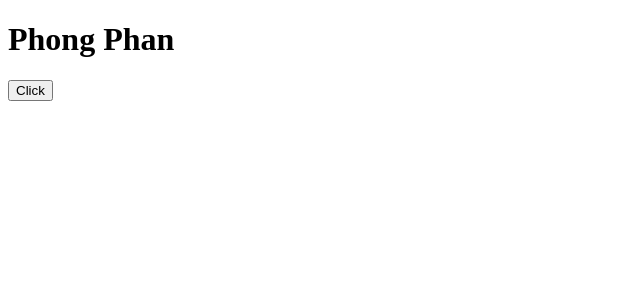
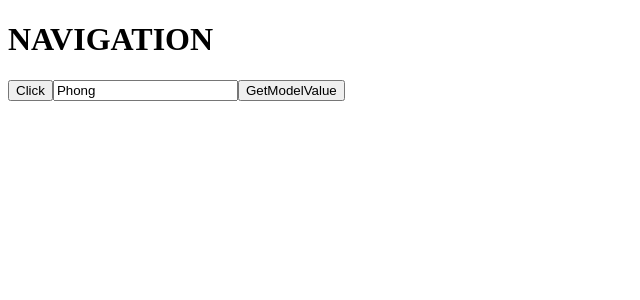
Before and after one commit to PhongPhan98/testapp, an Angular app: page /admin in a window 1280 px wide. Shown: the top 300 px of the page, without its empty margins (0-640 px from the left). Built offline with nearby package versions, Linux system fonts and the light colour scheme.

Commit message:
[Phong.Phan] Day 2 | using [ngModel] + (ngModelChange)

```diff
--- a/src/app/admin/admin-module-routing.module.ts
+++ b/src/app/admin/admin-routing.module.ts
@@ -1,5 +1,6 @@
 import { NgModule } from '@angular/core';
 import { Routes, RouterModule } from '@angular/router';
+import { AdminComponent } from './admin.component';
 
 const routes: Routes = [];
 
@@ -7,4 +8,4 @@ const routes: Routes = [];
   imports: [RouterModule.forChild(routes)],
   exports: [RouterModule],
 })
-export class AdminModuleRouting {}
+export class AdminRouting {}
--- a/src/app/admin/admin.component.html
+++ b/src/app/admin/admin.component.html
@@ -1 +1,3 @@
 <button (click)="GetData()">Click</button>
+<input type="text" [ngModel] = "testModle" (ngModelChange)="testModle = $event"/>
+<button (click)="GetModelValue()">GetModelValue</button>
--- a/src/app/admin/admin.component.ts
+++ b/src/app/admin/admin.component.ts
@@ -7,9 +7,9 @@ import { Adminservice } from 'src/app/service/admin-service/adminservice.service
   styleUrls: ['./admin.component.css'],
 })
 export class AdminComponent implements OnInit {
-  constructor(private service: Adminservice) {}
-
-  ngOnInit(): void {}
+  constructor(private service: Adminservice) { }
+  testModle: string = "Phong"
+  ngOnInit(): void { }
   GetData() {
     const result = this.service.getUser().subscribe({
       next(position) {
@@ -21,4 +21,8 @@ export class AdminComponent implements OnInit {
     });
     console.log(result);
   }
+
+  GetModelValue() {
+    console.log(this.testModle);
+  }
 }
--- a/src/app/app-routing.module.ts
+++ b/src/app/app-routing.module.ts
@@ -1,12 +1,16 @@
 import { NgModule } from '@angular/core';
 import { Routes, RouterModule } from '@angular/router';
 import { AdminComponent } from './admin/admin.component';
+import { UserComponent } from './user/user.component';
 
 const routes: Routes = [
   {
     path: 'admin',
-    // loadChildren: './admin/admin-module.module#AdminModule',
     component: AdminComponent,
+  },
+  {
+    path: 'user',
+    component: UserComponent,
   },
 ];
 
--- a/src/app/app.component.html
+++ b/src/app/app.component.html
@@ -1,2 +1,2 @@
-<h1>Phong Phan</h1>
+<h1>NAVIGATION </h1>
 <router-outlet></router-outlet>
```
Also changed, not shown: src/app/admin/admin-module.module.ts (+4 -3 lines), src/app/user/user-routing.module.ts (added, +10 -0 lines), src/app/admin/state/page.reducer.ts (added), src/app/admin/state/page.store.ts (added), 1 other file (tests, documents, lock files or other folders).
